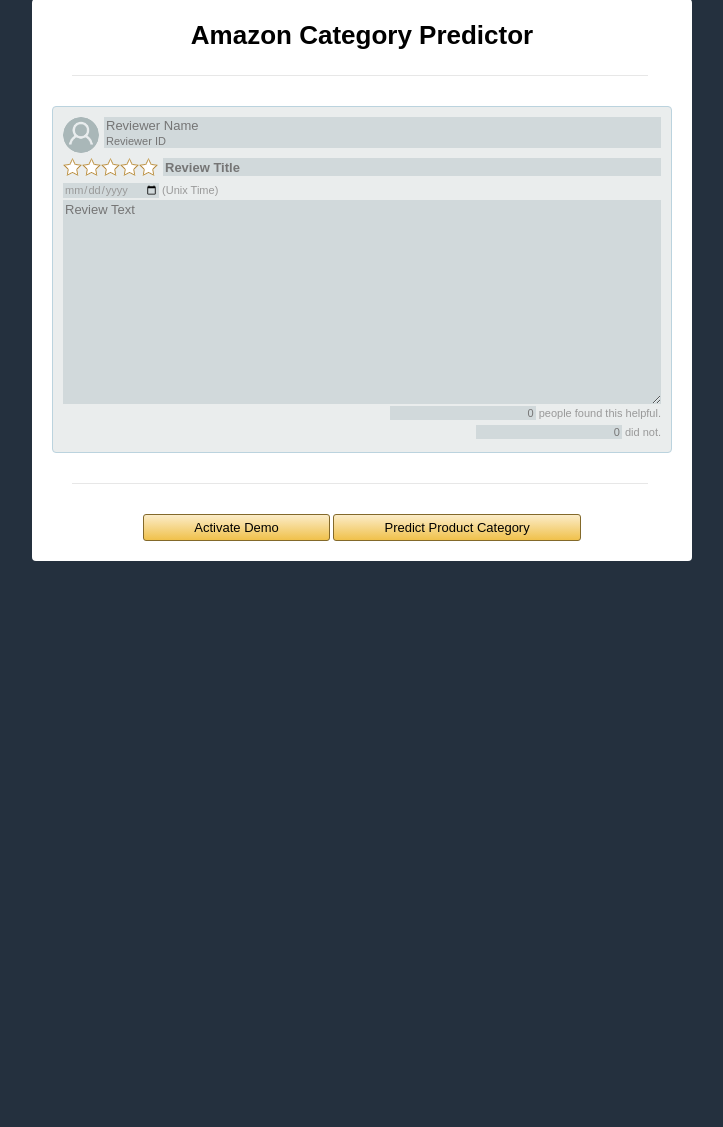
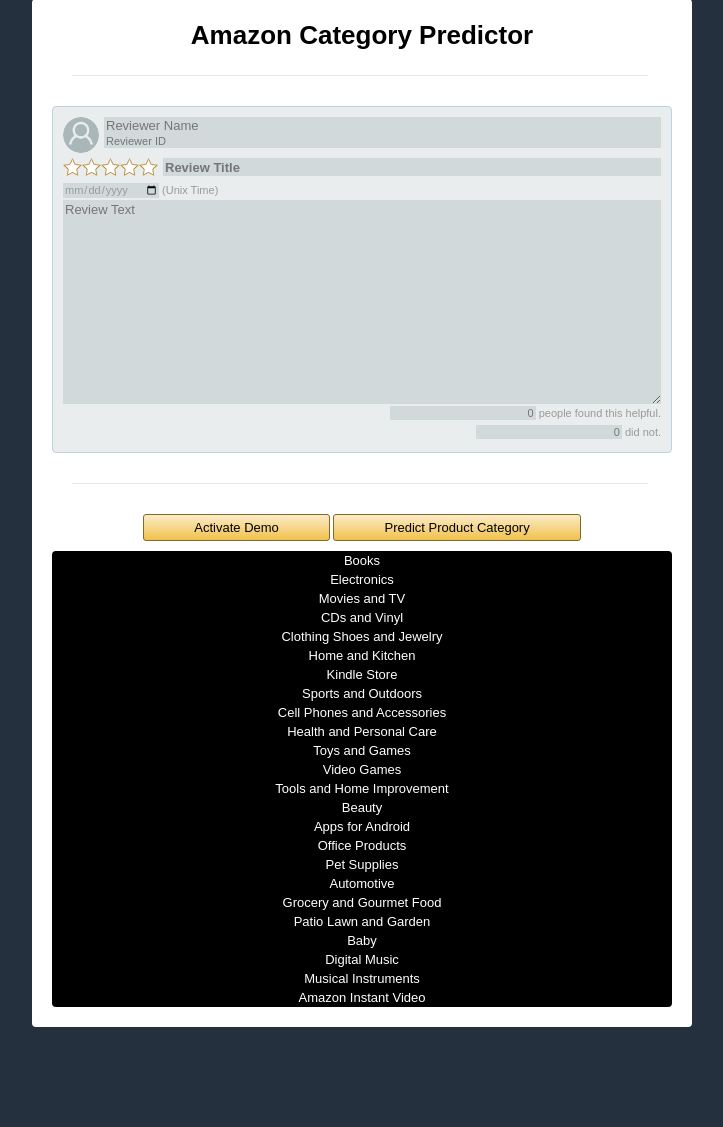
Before and after one commit to calexdiaz143/cs-175-amazon-project-clone, a Django app: page / in a window 1280 px wide. Shown: the part 101-1228 px from the top of the page, without its empty margins (278-1001 px from the left). Before the commit the page ends 662 px from the top, so only its background shows below. Run offline with Django 3.2, Linux system fonts and the light colour scheme.

Commit message:
changed website layout, displays all categories, added demos

```diff
--- a/website/static/index.css
+++ b/website/static/index.css
@@ -134,8 +134,14 @@
 }
 
 #output {
-	background: black;
-	color: white;
+	background: #000000;
+	color: #ffffff;
 	margin: 10px;
 	border-radius: 4px;
 }
+
+.predicted {
+	background: #00ff00;
+	color: #000000;
+	font-weight: bold;
+}
--- a/website/static/index.js
+++ b/website/static/index.js
@@ -1,3 +1,5 @@
+/* HTML Elements */
+
 var csrfmiddlewaretoken = document.getElementsByName("csrfmiddlewaretoken")[0];
 var reviewerName = document.getElementById("name");
 var reviewerID = document.getElementById("id");
@@ -13,17 +15,7 @@
 var predict = document.getElementById("predict");
 var output = document.getElementById("output");
 
-var demoData = {
-	"reviewerID": "A2NYK9KWFMJV4Y",
-	"asin": "B0002E5518",
-	"reviewerName": "Mike Tarrani \"Jazz Drummer\"",
-	"helpful": [1, 1],
-	"reviewText": "One thing I love about this extension bar is it will fit over the relatively large diameter down tubes on my hi-hat stands. I use anOn Stage Microphone 13-inch Gooseneckto connect to the bar, then I attach either aNady DM70 Drum and Instrument Microphoneor DM80 microphone. The bar-gooseneck arrangement is sturdy enough for that mic model.This also works well for mounting on microphone stands. I use it and a shorter gooseneck to mount the DM70 for tenor and alto saxophones, or a DM80 for baritones. Again, it works perfectly for my situations.I always keep a few of these, plus various size goosenecks, just in case I need to mount an additional microphone and I am short on stands. It's one more tool to make set up less stressful.Trust me, when you need one (and chances are you will if you're a drummer or a sound tech) you will thank yourself for having the foresight to purchase it for situations I cited above and those that I have not foreseen.",
-	"overall": 5.0,
-	"summary": "Highly useful - especially for drummers (and saxophonists)",
-	"unixReviewTime": 1370822400,
-	"reviewTime": "06 10, 2013"
-};
+/* Time Parsing */
 
 function padTime(time) {
 	if (time < 10) {
@@ -65,6 +57,72 @@
 	return false;
 }
 
+/* Demo Feature */
+
+var demoDatum = [
+	/* Musical Instruments */
+	{
+		"reviewerID": "A2NYK9KWFMJV4Y",
+		"asin": "B0002E5518",
+		"reviewerName": "Mike Tarrani \"Jazz Drummer\"",
+		"helpful": [1, 1],
+		"reviewText": "One thing I love about this extension bar is it will fit over the relatively large diameter down tubes on my hi-hat stands. I use anOn Stage Microphone 13-inch Gooseneckto connect to the bar, then I attach either aNady DM70 Drum and Instrument Microphoneor DM80 microphone. The bar-gooseneck arrangement is sturdy enough for that mic model.This also works well for mounting on microphone stands. I use it and a shorter gooseneck to mount the DM70 for tenor and alto saxophones, or a DM80 for baritones. Again, it works perfectly for my situations.I always keep a few of these, plus various size goosenecks, just in case I need to mount an additional microphone and I am short on stands. It's one more tool to make set up less stressful.Trust me, when you need one (and chances are you will if you're a drummer or a sound tech) you will thank yourself for having the foresight to purchase it for situations I cited above and those that I have not foreseen.",
+		"overall": 5.0,
+		"summary": "Highly useful - especially for drummers (and saxophonists)",
+		"unixReviewTime": 1370822400,
+		"reviewTime": "06 10, 2013"
+	},
+	/* Baby */
+	{
+		"reviewerID": "ALRN58JO86V5E",
+		"asin": "9729375011",
+		"reviewerName": "John Ramahlo Jr.",
+		"helpful": [2, 3], "reviewText":
+		"THis has been helpful in tracking the feedings, diaper changes, naps and other developmental things for our little one but I REALLY wish they had laid it out so that you could leave it open and have the left side be AM and the right PM.  The way the pages are set up you have to flip a page to see a full day (starts with PM on the left and A.M. on the right).  It's a nitpick but if they had just let the user fill in AM or PM then the pages would be identical and you could look at a full day at a glance (with your hands full, holding a baby).  Sort of a pain to have to lean forward to pick it up and flip a page over just to see what happend prior.",
+		"overall": 4.0,
+		"summary": "ONe simple thing would improve it.",
+		"unixReviewTime": 1355011200,
+		"reviewTime": "12 9, 2012"
+	},
+	/* Video Games */
+	{
+		"reviewerID": "A2N4P35FVAGYAL",
+		"asin": "9861019731",
+		"reviewerName": "desorbod",
+		"helpful": [2, 2],
+		"reviewText": "Not sure what you can really write about this item, it works fine... I use it on the Wii to play Gamecube games and it works great and fast, but the Gamecube was always much faster than PS2 anyway...",
+		"overall": 5.0,
+		"summary": "This is what it says it is!",
+		"unixReviewTime": 1363737600,
+		"reviewTime": "03 20, 2013"
+	},
+	/* Office Products */
+	{
+		"reviewerID": "A1CBNUBPZPWH5D",
+		"asin": "B00004Z5QP",
+		"reviewerName": "Boston Lesbian \"Happily Married in Massachusetts\"",
+		"helpful": [0, 0],
+		"reviewText": "What can I say about address labels?  These worked well in the laser printer, didn't jam and peeled off cleanly.  The type on the labels printed clearly too.  These will work well for return address labels.  They're too small for regular addresses.  As usual Avery has a quality product.",
+		"overall": 5.0,
+		"summary": "Works well",
+		"unixReviewTime": 1297900800,
+		"reviewTime": "02 17, 2011"
+	},
+	/* Pet Supplies */
+	{
+		"reviewerID": "ALWWS8QBYN80B",
+		"asin": "B00005MF9T",
+		"reviewerName": "B. Novick \"honest user\"",
+		"helpful": [6, 10],
+		"reviewText": "I have one female cat that weighs under 10 pounds and is about 15 years old.  I had used EverClean for years and really had no complaints.  Last year our cat, Poloma, started to urinate more frequently and my back was starting to hurt when I bent down to clean the clumps.I had seen the LitterMaid litter box advertised for several years and had always wondered if it could really be true and work as it was advertised.  Sorry, I finally gave in and purchased along with the tent top.The tent top came with several pieces missing/broken.  I called the company who asked me to fax the part numbers so they could forward them to me.  They sent me the wrong parts and I have not been able to get around to ask for them again.  I will though.The machine seems to work to not on the clumps of urine.  I have to now clean the clumps out DAILY rather than every few days.  The machine tries but is too weak to push,lift and dump.  INstead I walk into the room only to see the red blinking light which indicates a jam.I called the company and explained my problem.  The only advice they could give me was to be sure and use a quality clumping litter.  I would have though the high price I pay for Litter Green would have been considered quality clumping litter.  I am now looking for my fouth \"quality litter\" that might work with my single cat.As usual, if it looks too good to be true, it probably is.",
+		"overall": 1.0,
+		"summary": "Sorry I finally gave in.",
+		"unixReviewTime": 1100649600,
+		"reviewTime": "11 17, 2004"
+	}
+];
+var demoData;
+
 function autocomplete(n) {
 	if (n > 0) {
 		if (reviewerName.value.length < demoData.reviewerName.length) {
@@ -99,6 +157,18 @@
 	}
 }
 
+/* Event Listeners */
+
+function reviewerIDListener() {
+	reviewerID.value = reviewerID.value.toUpperCase().slice(0, 14);
+}
+
+function overallListener(mouse) {
+	var starsOffset = (5 - overall.dataset.rating) * 19;
+	var totalOffset = mouse.offsetX - starsOffset;
+	overall.dataset.rating = Math.floor(Math.min(Math.max(0, 1 + totalOffset / 19), 5));
+}
+
 function numberListener(element) {
 	element.value = element.value.replace(/[^\d]/g, "");
 }
@@ -113,23 +183,19 @@
 	}
 }
 
-function init() {
-	overall.addEventListener("click", function (e) {
-		var starsOffset = (5 - overall.dataset.rating) * 19;
-		var totalOffset = e.offsetX - starsOffset;
-		overall.dataset.rating = Math.floor(Math.min(Math.max(0, 1 + totalOffset / 19), 5));
-	});
-	helpful.addEventListener("input", helpfulListener);
-	unhelpful.addEventListener("input", function () {
+function unhelpfulListener() {
 	numberListener(unhelpful);
-	});
-	reviewTime.addEventListener("input", function () {
+}
+
+function reviewTimeListener() {
 	unixReviewTime.innerHTML = formatTimeForDB(reviewTime.value).unixReviewTime;
-	});
-	var autocompleter = function () {
+}
+
+function autocompleter() {
 	autocomplete(17);
-	};
-	demo.addEventListener("click", function () {
+}
+
+function demoListener() {
 	if (demo.dataset.active == "true") {
 		demo.dataset.active = "false";
 		demo.innerHTML = "Activate Demo"
@@ -140,14 +206,18 @@
 		demo.innerHTML = "Deactivate Demo"
 		window.addEventListener("keydown", autocompleter);
 	}
-	})
-	predict.addEventListener("click", function () {
+}
+
+var prediction = "Books";
+function predictListener() {
+	document.getElementById(prediction).className = "";
 	var xhr = new XMLHttpRequest();
 	xhr.open("POST", location, true);
 	xhr.setRequestHeader("Content-Type", "application/x-www-form-urlencoded");
 	xhr.setRequestHeader("X-CSRFToken", csrfmiddlewaretoken.value);
 	xhr.onload = function () {
-			output.innerHTML = this.responseText;
+		prediction = this.responseText;
+		document.getElementById(prediction).className = "predicted";
 	};
 	xhr.onerror = function (e) {
 		console.log("Error: " + e);
@@ -164,7 +234,19 @@
 		"unixReviewTime": time.unixReviewTime,
 		"reviewTime": time.reviewTime
 	})));
-	});
+}
+
+/* Initialization */
+
+function init() {
+	demoData = demoDatum[Math.floor(demoDatum.length * Math.random())];
+	reviewerID.addEventListener("input", reviewerIDListener);
+	overall.addEventListener("click", overallListener);
+	helpful.addEventListener("input", helpfulListener);
+	unhelpful.addEventListener("input", unhelpfulListener);
+	reviewTime.addEventListener("input", reviewTimeListener);
+	demo.addEventListener("click", demoListener);
+	predict.addEventListener("click", predictListener);
 }
 
 init();
--- a/website/templates/index.html
+++ b/website/templates/index.html
@@ -49,7 +49,32 @@
 				<button id="demo" data-active="false">Activate Demo</button>
 				<button id="predict">Predict Product Category</button>
 			</div>
-			<div class="full" id="output"></div>
+			<div class="full" id="output">
+				<div id="Books">Books</div>
+				<div id="Electronics">Electronics</div>
+				<div id="Movies_and_TV">Movies and TV</div>
+				<div id="CDs_and_Vinyl">CDs and Vinyl</div>
+				<div id="Clothing_Shoes_and_Jewelry">Clothing Shoes and Jewelry</div>
+				<div id="Home_and_Kitchen">Home and Kitchen</div>
+				<div id="Kindle_Store">Kindle Store</div>
+				<div id="Sports_and_Outdoors">Sports and Outdoors</div>
+				<div id="Cell_Phones_and_Accessories">Cell Phones and Accessories</div>
+				<div id="Health_and_Personal_Care">Health and Personal Care</div>
+				<div id="Toys_and_Games">Toys and Games</div>
+				<div id="Video_Games">Video Games</div>
+				<div id="Tools_and_Home_Improvement">Tools and Home Improvement</div>
+				<div id="Beauty">Beauty</div>
+				<div id="Apps_for_Android">Apps for Android</div>
+				<div id="Office_Products">Office Products</div>
+				<div id="Pet_Supplies">Pet Supplies</div>
+				<div id="Automotive">Automotive</div>
+				<div id="Grocery_and_Gourmet_Food">Grocery and Gourmet Food</div>
+				<div id="Patio_Lawn_and_Garden">Patio Lawn and Garden</div>
+				<div id="Baby">Baby</div>
+				<div id="Digital_Music">Digital Music</div>
+				<div id="Musical_Instruments">Musical Instruments</div>
+				<div id="Amazon_Instant_Video">Amazon Instant Video</div>
+			</div>
 		</div>
 		<script src="{% static 'index.js' %}"></script>
 	</body>
```
Lines whose indentation alone changed are shown as unchanged.
